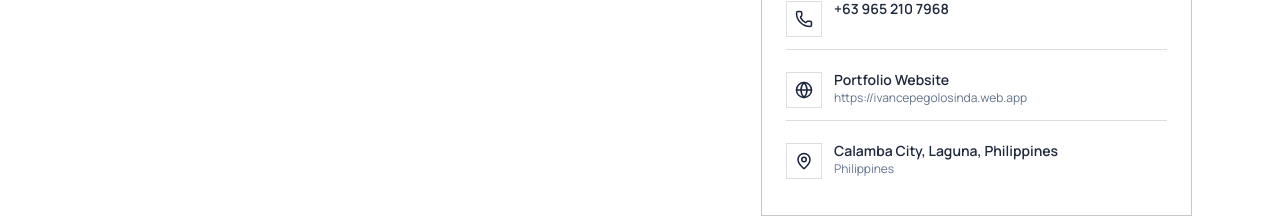
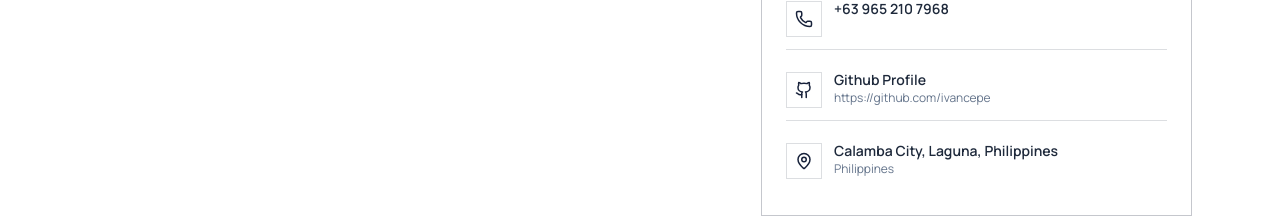
Before and after one commit to ivancepe/ivangolosinda-port2026, a React (Vite) app: page / in a window 1280 px wide. Shown: the part 555-773 px from the top of the page. Built offline with nearby package versions, Linux system fonts and the light colour scheme.

Commit message:
change portfolio

```diff
--- a/src/App.jsx
+++ b/src/App.jsx
@@ -1,5 +1,5 @@
 import React, { useState } from 'react';
-import { Mail, Phone, MapPin, Globe, Download } from 'lucide-react';
+import { Mail, Phone, MapPin, Github, Download } from 'lucide-react';
 
 /**
  * ==========================================
@@ -17,6 +17,7 @@ const resumeData = {
     phone: '+63 965 210 7968',
     email: 'ivangolosinda2@gmail.com',
     website: 'https://ivancepegolosinda.web.app',
+    github: 'https://github.com/ivancepe',
     summary:
       'Highly skilled software developer with hands-on experience building cloud-based web systems using modern full-stack technologies. Skilled in developing scalable applications using ReactJS, TailwindCSS, NodeJS, and PostgreSQL, and deploying production systems on Google Cloud Platform. Experienced in cloud-native architecture using Cloud Run, Firebase Hosting, and Cloud SQL. Strong foundation in system design, deployment pipelines, and cross-functional collaboration.',
     image: '/images/profile-image2.png'
@@ -398,7 +399,7 @@ export default function DigitalResume() {
                     label={header.phone}
                     href={`tel:${header.phone.replace(/\s/g, '')}`}
                   />
-                  <ContactRow icon={Globe} label="Portfolio Website" sublabel={header.website} href={header.website} newTab />
+                  <ContactRow icon={Github} label="Github Profile" sublabel={header.github} href={header.github} newTab />
                   <ContactRow icon={MapPin} label={header.location} sublabel="Philippines" />
                 </div>
               </div>
```
Also changed, not shown: 2 other files (tests, documents, lock files or other folders).
